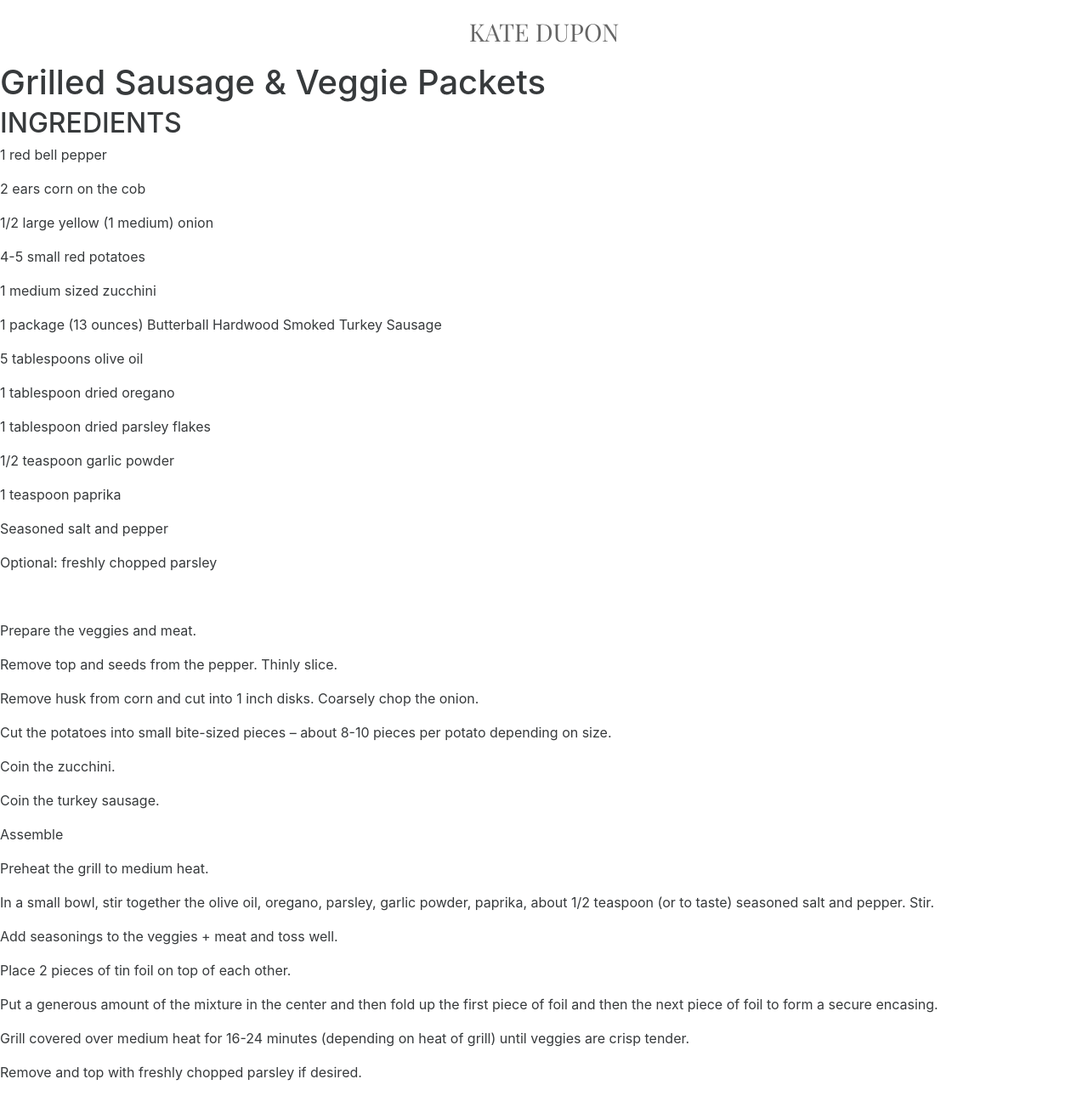
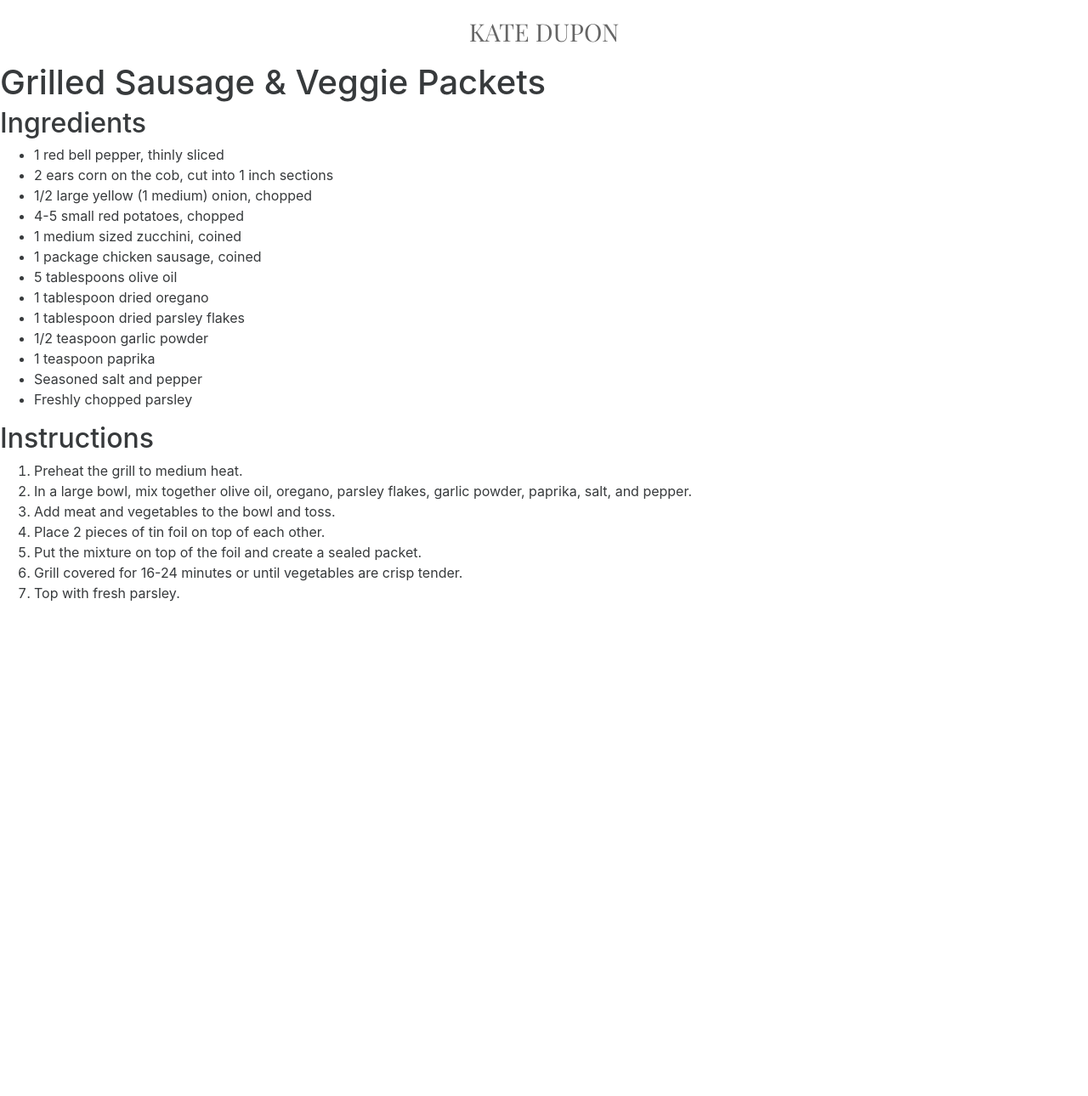
Before and after one commit to kdupon/kdupon.github.io-old, a Jekyll site: the page built from _recipes/grilled-sausage--veggie-packets.md, in a window 1280 px wide. Shown: the whole page at 85% size. Built offline with Jekyll 4.4.1, drawn with Linux system fonts in a browser that asks for light colours; after the commit the page ends 900 px from its top, so only the background shows below that.

Commit message:
Updated '/_recipes/grilled-sausage--veggie-packets.md' via CloudCannon

```diff
--- a/_recipes/grilled-sausage--veggie-packets.md
+++ b/_recipes/grilled-sausage--veggie-packets.md
@@ -6,60 +6,29 @@ image_path:
 ---
 
 
-## INGREDIENTS
+## Ingredients
 
-1 red bell pepper
+* 1 red bell pepper, thinly sliced
+* 2 ears corn on the cob, cut into 1 inch sections
+* 1/2 large yellow (1 medium) onion, chopped
+* 4-5 small red potatoes, chopped
+* 1 medium sized zucchini, coined
+* 1 package chicken sausage, coined
+* 5 tablespoons olive oil
+* 1 tablespoon dried oregano
+* 1 tablespoon dried parsley flakes
+* 1/2 teaspoon garlic powder
+* 1 teaspoon paprika
+* Seasoned salt and pepper
+* Freshly chopped parsley
 
-2 ears corn on the cob
 
-1/2 large yellow (1 medium) onion
+## Instructions
 
-4-5 small red potatoes
-
-1 medium sized zucchini
-
-1 package (13 ounces) Butterball Hardwood Smoked Turkey Sausage
-
-5 tablespoons olive oil
-
-1 tablespoon dried oregano
-
-1 tablespoon dried parsley flakes
-
-1/2 teaspoon garlic powder
-
-1 teaspoon paprika
-
-Seasoned salt and pepper
-
-Optional: freshly chopped parsley
-
-&nbsp;
-
-Prepare the veggies and meat.
-
-Remove top and seeds from the pepper. Thinly slice.
-
-Remove husk from corn and cut into 1 inch disks. Coarsely chop the onion.
-
-Cut the potatoes into small bite-sized pieces -- about 8-10 pieces per potato depending on size.
-
-Coin the zucchini.
-
-Coin the turkey sausage.
-
-Assemble
-
-Preheat the grill to medium heat.
-
-In a small bowl, stir together the olive oil, oregano, parsley, garlic powder, paprika, about 1/2 teaspoon (or to taste) seasoned salt and pepper. Stir.
-
-Add seasonings to the veggies + meat and toss well.
-
-Place 2 pieces of tin foil on top of each other.
-
-Put a generous amount of the mixture in the center and then fold up the first piece of foil and then the next piece of foil to form a secure encasing.
-
-Grill covered over medium heat for 16-24 minutes (depending on heat of grill) until veggies are crisp tender.
-
-Remove and top with freshly chopped parsley if desired.
+1. Preheat the grill to medium heat.
+2. In a large bowl, mix together olive oil, oregano, parsley flakes, garlic powder, paprika, salt, and pepper.&nbsp;
+3. Add meat and vegetables to the bowl and toss.&nbsp;
+4. Place 2 pieces of tin foil on top of each other.&nbsp;
+5. Put the mixture on top of the foil and create a sealed packet.
+6. Grill covered for 16-24 minutes or until vegetables are crisp tender.&nbsp;
+7. Top with fresh parsley.
```
